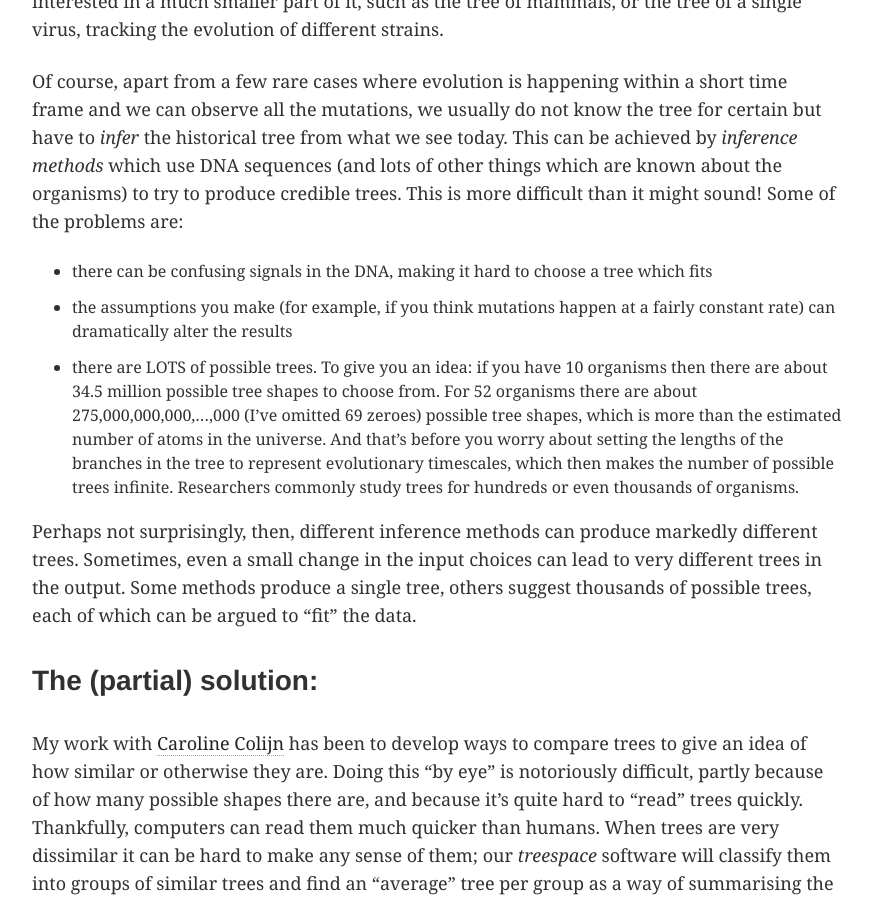
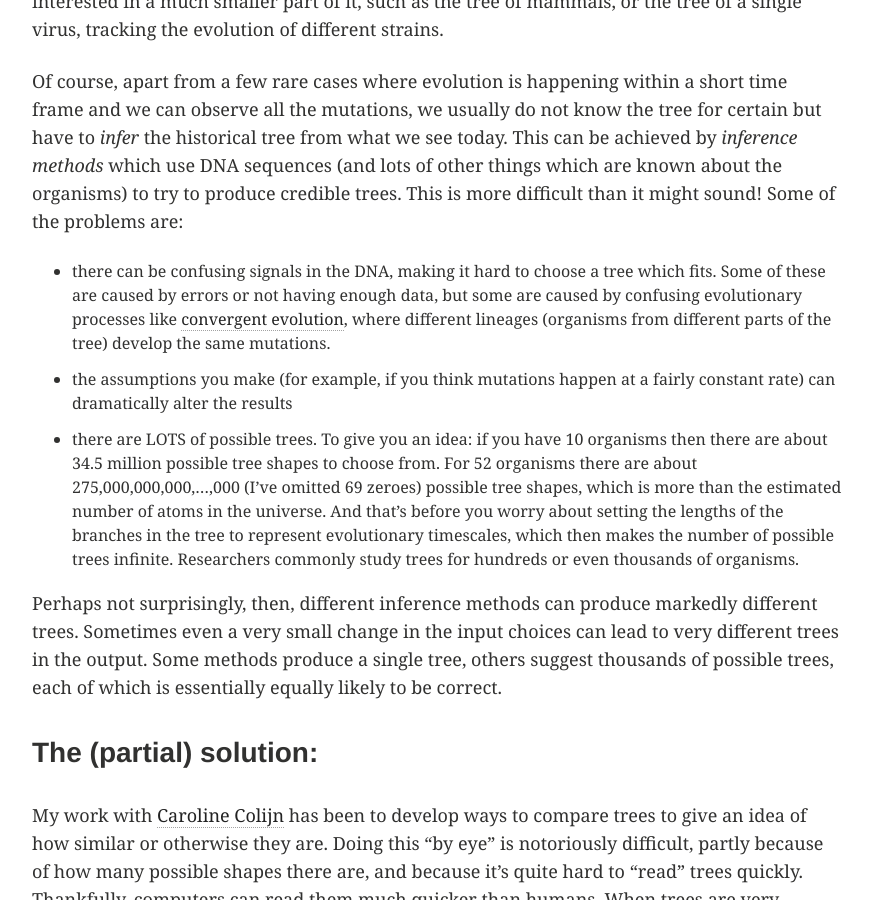
Before and after one commit to MichelleKendall/MichelleKendall.github.io, a Jekyll site: the page built from _posts/2018-01-26-Tree-comparisons.md, in a window 1280 px wide and 900 px high, scrolled down 975 px. Shown: the whole window, without its empty margins (64-936 px from the left). Built offline with Jekyll 4.4.1, drawn with Linux system fonts in a browser that asks for light colours; some web fonts are replaced; comment, search, counter and statistics services are not loaded.

Commit message:
Updating blog post

```diff
--- a/_posts/2018-01-26-Tree-comparisons.md
+++ b/_posts/2018-01-26-Tree-comparisons.md
@@ -14,11 +14,11 @@ Much of my postdoctoral research in 2014-2018 was concerned with tree comparison
 When studying a group of organisms, researchers can gain valuable information by knowing the evolutionary tree or *phylogeny* which relates them to each other. A phylogeny is a diagram which shows the ancestral links between a set of organisms. The <a href="http://www.onezoom.org/" target="_blank">onezoom</a> project is a great way to explore what we know so far about the entire tree of life. Typically, researchers are interested in a much smaller part of it, such as the tree of mammals, or the tree of a single virus, tracking the evolution of different strains.
 
 Of course, apart from a few rare cases where evolution is happening within a short time frame and we can observe all the mutations, we usually do not know the tree for certain but have to *infer* the historical tree from what we see today. This can be achieved by *inference methods* which use DNA sequences (and lots of other things which are known about the organisms) to try to produce credible trees. This is more difficult than it might sound! Some of the problems are:
-* there can be confusing signals in the DNA, making it hard to choose a tree which fits
+* there can be confusing signals in the DNA, making it hard to choose a tree which fits. Some of these are caused by errors or not having enough data, but some are caused by confusing evolutionary processes like [convergent evolution](https://en.wikipedia.org/wiki/Convergent_evolution), where different lineages (organisms from different parts of the tree) develop the same mutations.
 * the assumptions you make (for example, if you think mutations happen at a fairly constant rate) can dramatically alter the results
 * there are LOTS of possible trees. To give you an idea: if you have 10 organisms then there are about 34.5 million possible tree shapes to choose from. For 52 organisms there are about 275,000,000,000,...,000 (I've omitted 69 zeroes) possible tree shapes, which is more than the estimated number of atoms in the universe. And that's before you worry about setting the lengths of the branches in the tree to represent evolutionary timescales, which then makes the number of possible trees infinite. Researchers commonly study trees for hundreds or even thousands of organisms.
 
-Perhaps not surprisingly, then, different inference methods can produce markedly different trees. Sometimes, even a small change in the input choices can lead to very different trees in the output. Some methods produce a single tree, others suggest thousands of possible trees, each of which can be argued to "fit" the data.
+Perhaps not surprisingly, then, different inference methods can produce markedly different trees. Sometimes even a very small change in the input choices can lead to very different trees in the output. Some methods produce a single tree, others suggest thousands of possible trees, each of which is essentially equally likely to be correct.
 
 ### The (partial) solution:
 
```
